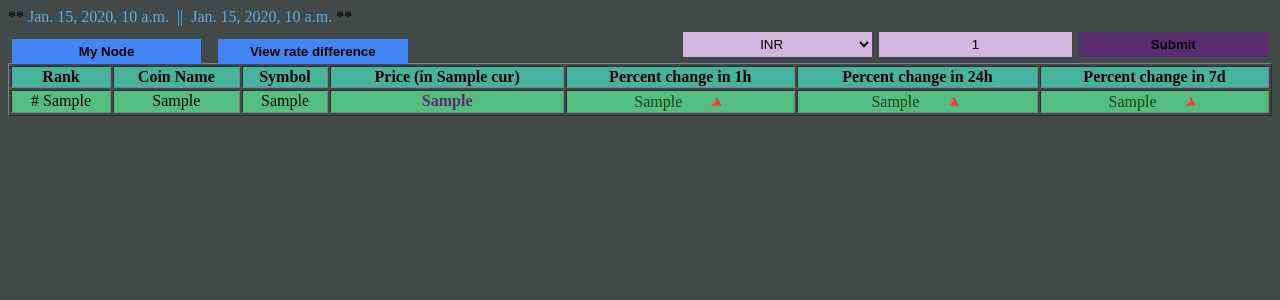
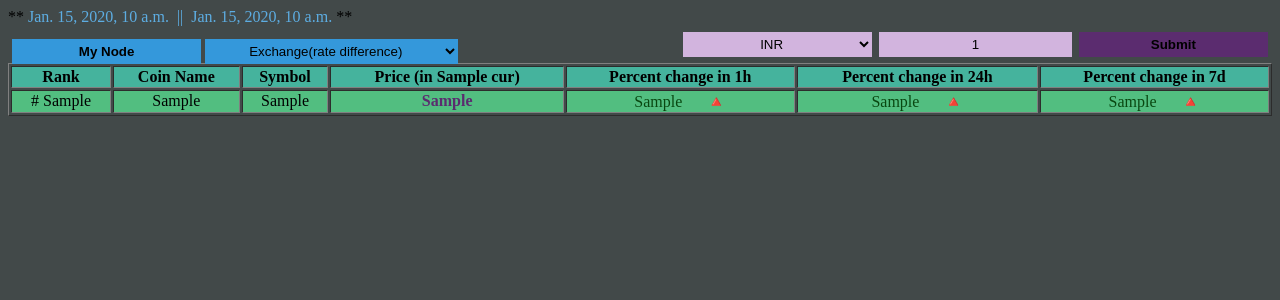
Before and after one commit to cipheras/Blockline, a Django app: template Blockline/Mychain/templates/index.html in a window 1280 px wide. Shown: the top 300 px of the page. Run offline with Django 3.2, Linux system fonts and the light colour scheme; the template is opened without the code that fills it: most values are stand-ins (such as "Sample title", 1, 10 or a date in 2020).

Commit message:
rd selector

```diff
--- a/Blockline/Blockchains/settings.py
+++ b/Blockline/Blockchains/settings.py
@@ -110,7 +110,7 @@ AUTH_PASSWORD_VALIDATORS = [
 
 LANGUAGE_CODE = 'en-us'
 
-TIME_ZONE = 'IST'
+TIME_ZONE = 'Asia/Kolkata'
 
 USE_I18N = True
 
@@ -122,6 +122,6 @@ USE_TZ = True
 # Static files (CSS, JavaScript, Images)
 # https://docs.djangoproject.com/en/1.9/howto/static-files/
 
-STATIC_URL = '/templates/'
+STATIC_URL = '/static/'
 
 STATIC_ROOT = posixpath.join(*(BASE_DIR.split(os.path.sep) + ['static']))
--- a/Blockline/Blockchains/urls.py
+++ b/Blockline/Blockchains/urls.py
@@ -24,6 +24,8 @@ urlpatterns = [
 
     url(r'^api/rate_difference/(?P<ex>[a-z])/$', rd.api_rd , name= 'rd' ),
 
+
+
     # url(r'^favicon.ico$', RedirectView.as_view(url='favicon.ico', permanent=False)),
 
     ]
--- a/Blockline/Mychain/scripts/coins.py
+++ b/Blockline/Mychain/scripts/coins.py
@@ -1,7 +1,6 @@
 import urllib.request,json
 from django.shortcuts import render
 import datetime
-from BTC_historic_data import hData
 
 
 class Coins:
@@ -36,5 +35,5 @@ def show_coin(request):
     num = request.POST.get('ncoin')
     cur = request.POST.get('cur')
     cur = 'INR' if cur is None or cur is '' else cur
-    num = 10 if num is None or num is '' else int(num)
+    num = 10 if num is None or num is '' or int(num) > 400 else int(num)
     return render(request, 'index.html', {'date':obj.date,'time':obj.time,'coin':obj.data(cur,num),'cur':cur,'num':num})
--- a/Blockline/Mychain/templates/index.html
+++ b/Blockline/Mychain/templates/index.html
@@ -12,10 +12,29 @@
     </div>
 
     <div style="margin-bottom:-2.5%; margin-top:1%;">
-        <button type="submit" style="border:5px; background-color:#4285F4; height:25px; width:15%; margin-left:0.3%;" onclick="location.href='{% url 'home' %}';"><strong>My Node</strong></button>
-        <button type="submit" style="border:5px; background-color:#4285F4; height:25px; width:15%; margin-left:1%;" onclick="location.href='{% url 'rd' %}';" name="rd"><strong>View rate difference</strong></button>
+        <button type="submit" style="border:5px; background-color:#3498DB; height:25px; width:15%; margin-left:0.3%;" onclick="location.href='{% url 'home' %}';"><strong>My Node</strong></button>
+       {%comment%} <button type="submit" style="border:5px; background-color:#4285F4; height:25px; width:15%; margin-left:1%;" onclick="location.href='{% url 'rd' %}';" name="rd"><strong>View rate difference</strong></button>{%endcomment%}
 
-     </div>
+        <select style="border:5px; background-color:#3498DB; height:25px; width:20%; text-align:center; text-align:center;" id="ex" onchange="exChange(this.selectedIndex);">
+        <option>Exchange(rate difference)</option>
+        <option value="k">Koinex</option>
+        <option value="z">Zebpay</option>
+        <option value="a">All</option>
+        </select>
+    </div>
+    <script>
+        function exChange(index) {
+            var exh = document.getElementById("ex").options[index].value;
+            if(exh=="k"){
+            location.href="{% url 'rd' ex="k" %} " ;}
+            else
+            if(exh=="z"){
+            {location.href="{% url 'rd' ex="z" %} " ;}
+            else
+            {location.href="{% url 'rd' ex="a" %} " ;}
+          }
+    </script>
+
     <div>
     <form name="form" action= "{% url 'index' %}" method="POST">
     {% csrf_token %}
@@ -39,7 +58,7 @@
     </style>
 
     <br>
-    <div style="margin-top:1%;">
+    <div style="margin-top:1%;" id="cointab">
     <table id="tb" border="1" align="center" style="width:100%" >
         <tr><th>Rank</th><th>Coin Name</th><th>Symbol</th><th>Price (in {{cur}})</th><th>Percent change in 1h</th><th>Percent change in 24h</th><th>Percent change in 7d</th></tr>
         {% for coin in coin %}
```
Also changed, not shown: Blockline/Mychain/views.py (line endings or trailing spaces), Blockline/favicon.ico (deleted), Blockline/static/favicon.ico (added).
